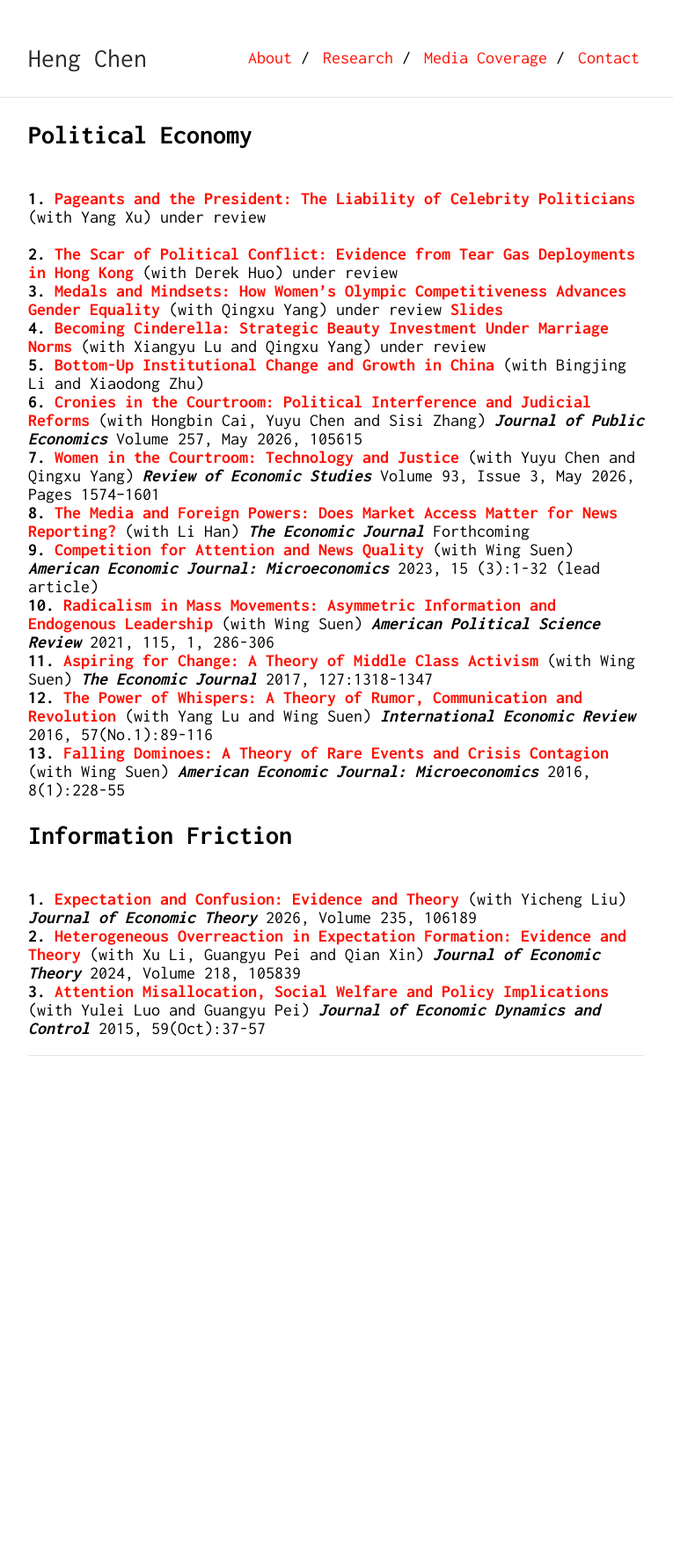
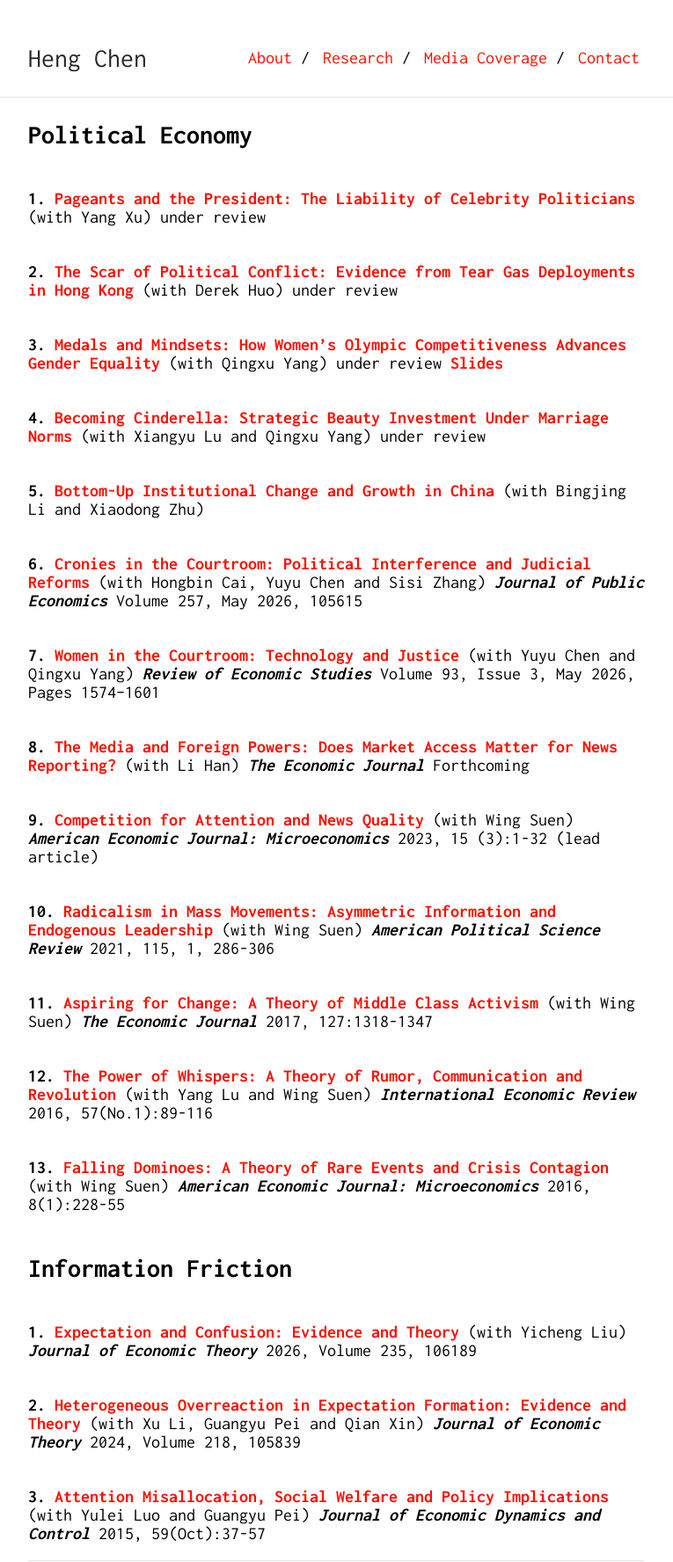
Before and after one commit to Shuyan0210611X/henrychen.github.io, a Jekyll site: the page built from research.md, in a window 1280 px wide. Shown: the whole page at 88% size, without its empty margins (258-1023 px from the left). Built offline with Jekyll 4.4.1, drawn with Linux system fonts in a browser that asks for light colours; our own code applies the rules of GitHub Pages for plain Markdown files; before the commit the page ends 1201 px from its top, so only the background shows below that.

Commit message:
Update research.md

```diff
--- a/research.md
+++ b/research.md
@@ -6,34 +6,49 @@ permalink: /research/
 <br>
 **1.** [**Pageants and the President: The Liability of Celebrity Politicians**](/files/miss-usa-submission-June.pdf) (with Yang Xu) under review
 <br><br>
+
 **2.** [**The Scar of Political Conflict: Evidence from Tear Gas Deployments in Hong Kong**](/files/housing-2025-submission.pdf) (with Derek Huo) under review
-<br>
+<br><br>
+
 **3.** [**Medals and Mindsets: How Women's Olympic Competitiveness Advances Gender Equality**](/files/Olyimpic.pdf) (with Qingxu Yang) under review [**Slides**](/files/Olyimpic-slide.pdf)
-<br>
+<br><br>
+
 **4.** [**Becoming Cinderella: Strategic Beauty Investment Under Marriage Norms**](/files/Cinderella-July-9-2026-submission.pdf) (with Xiangyu Lu and Qingxu Yang) under review
-<br>
+<br><br>
+
 **5.** [**Bottom-Up Institutional Change and Growth in China**](/files/CLZ_Feb-2025.pdf) (with Bingjing Li and Xiaodong Zhu)
-<br>
+<br><br>
+
 **6.** [**Cronies in the Courtroom: Political Interference and Judicial Reforms**](/files/cronies.pdf) (with Hongbin Cai, Yuyu Chen and Sisi Zhang) ***Journal of Public Economics*** Volume 257, May 2026, 105615
-<br>
+<br><br>
+
 **7.** [**Women in the Courtroom: Technology and Justice**](/files/resubmission-20241126.pdf) (with Yuyu Chen and Qingxu Yang) ***Review of Economic Studies*** Volume 93, Issue 3, May 2026, Pages 1574–1601
-<br>
+<br><br>
+
 **8.** [**The Media and Foreign Powers: Does Market Access Matter for News Reporting?**](/files/news-website-crackdown.pdf) (with Li Han) ***The Economic Journal*** Forthcoming
-<br>
+<br><br>
+
 **9.** [**Competition for Attention and News Quality**](/files/Competition.pdf) (with Wing Suen) ***American Economic Journal: Microeconomics*** 2023, 15 (3):1-32 (lead article)
-<br>
+<br><br>
+
 **10.** [**Radicalism in Mass Movements: Asymmetric Information and Endogenous Leadership**](/files/Radicalism.pdf) (with Wing Suen) ***American Political Science Review*** 2021, 115, 1, 286-306
-<br>
+<br><br>
+
 **11.** [**Aspiring for Change: A Theory of Middle Class Activism**](/files/Aspiring.pdf) (with Wing Suen) ***The Economic Journal*** 2017, 127:1318-1347
-<br>
+<br><br>
+
 **12.** [**The Power of Whispers: A Theory of Rumor, Communication and Revolution**](/files/Thepower.pdf) (with Yang Lu and Wing Suen) ***International Economic Review*** 2016, 57(No.1):89-116
-<br>
+<br><br>
+
 **13.** [**Falling Dominoes: A Theory of Rare Events and Crisis Contagion**](/files/Falling.pdf) (with Wing Suen) ***American Economic Journal: Microeconomics*** 2016, 8(1):228-55
-<br>
+<br><br>
+
 ## Information Friction
 <br>
 **1.** [**Expectation and Confusion: Evidence and Theory**](/files/trend20260102.pdf) (with Yicheng Liu) ***Journal of Economic Theory*** 2026, Volume 235, 106189
-<br>
+<br><br>
+
 **2.** [**Heterogeneous Overreaction in Expectation Formation: Evidence and Theory**](/files/Heterogeneous.pdf) (with Xu Li, Guangyu Pei and Qian Xin) ***Journal of Economic Theory*** 2024, Volume 218, 105839
-<br>
+<br><br>
+
 **3.** [**Attention Misallocation, Social Welfare and Policy Implications**](/files/Attention.pdf) (with Yulei Luo and Guangyu Pei) ***Journal of Economic Dynamics and Control*** 2015, 59(Oct):37-57
```
